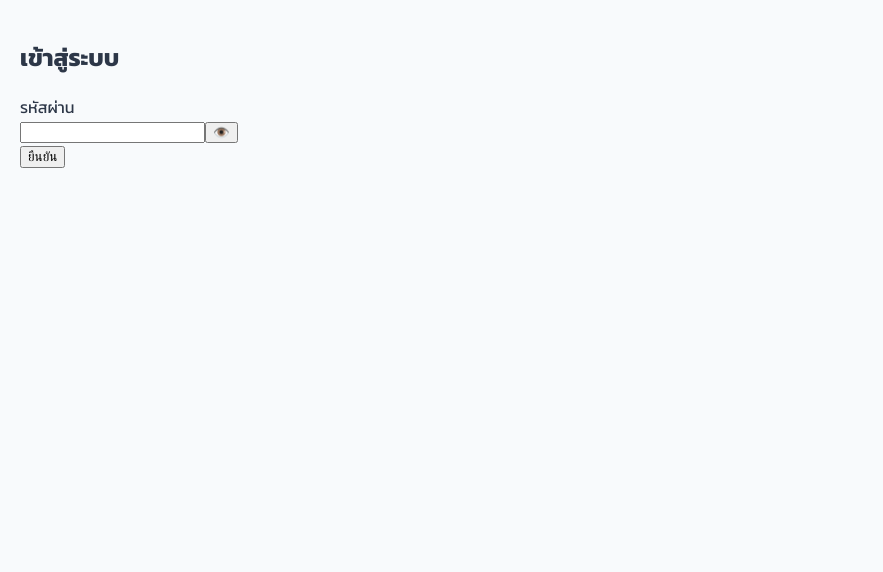
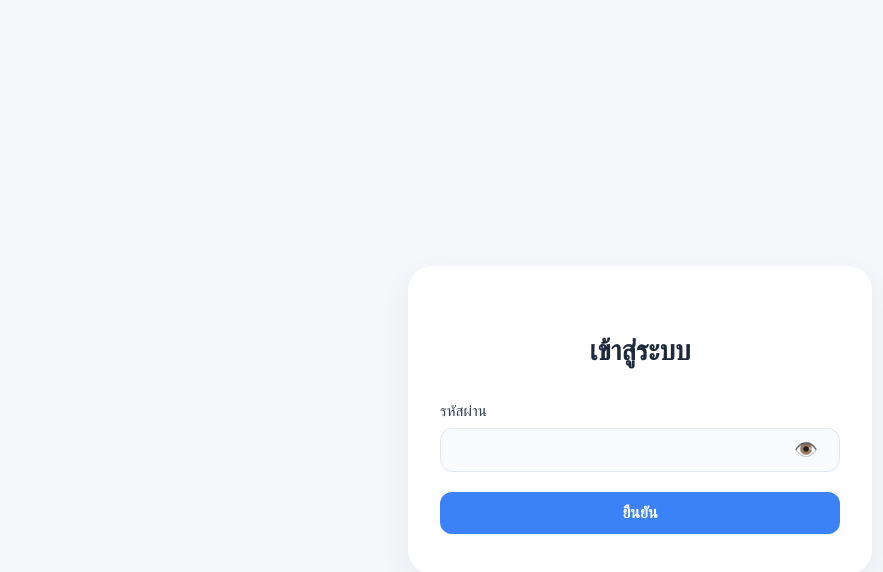
Before and after one commit to phatphoom/student-task-react, a Next.js app: page /Logins in a window 1280 px wide. Shown: the top 572 px of the page, without its empty margins (0-883 px from the left). Built offline with nearby package versions, Linux system fonts and the light colour scheme.

Commit message:
Fix: css and link homepage to login

```diff
--- a/src/app/Logins/page.tsx
+++ b/src/app/Logins/page.tsx
@@ -5,7 +5,7 @@ import { useRouter } from 'next/navigation';
 
 const LoginPage: React.FC = () => {
     const [password, setPassword] = useState('');
-  const [showPassword, setShowPassword] = useState(false); // ✅ toggle visibility
+    const [showPassword, setShowPassword] = useState(false);
     const [error, setError] = useState('');
     const [success, setSuccess] = useState(false);
     const router = useRouter();
@@ -13,6 +13,7 @@ const LoginPage: React.FC = () => {
     const handleSubmit = (e: React.FormEvent) => {
         e.preventDefault();
         if (password === 'ep105admin') {
+        localStorage.setItem('loggedIn', 'true');  // <-- เพิ่มตรงนี้
         setSuccess(true);
         setError('');
         router.push('/');
--- a/src/app/Reports/page.tsx
+++ b/src/app/Reports/page.tsx
@@ -75,7 +75,7 @@ export default function TaskInformation() {
       <h1 className="title"> TASK INFOMATION</h1>
 
       <div className="home-btn mb-4">
-        <Link href="/" className="nav-btn">
+        <Link href="/Logins" className="nav-btn">
           หน้าหลัก (Manage)
         </Link>
 
--- a/src/app/globals.css
+++ b/src/app/globals.css
@@ -648,3 +648,126 @@ body {
   color: #444;
   font-size: 14px;
 }
+
+/* app/globals.css */
+
+body {
+  margin: 0;
+  font-family: 'Segoe UI', Tahoma, Geneva, Verdana, sans-serif;
+  background-color: #f5f6fa;
+}
+
+.login-container {
+  display: flex;
+  align-items: center;
+  justify-content: center;
+  min-height: 100vh;
+  background-color: #f5f6fa;
+}
+
+.login-box {
+  background-color: #ffffff;
+  padding: 2.5rem 2rem;
+  border-radius: 1.5rem;
+  box-shadow: 0 12px 32px rgba(0, 0, 0, 0.05);
+  width: 100%;
+  max-width: 400px;
+}
+
+.login-title {
+  font-size: 1.75rem;
+  font-weight: 700;
+  margin-bottom: 2rem;
+  text-align: center;
+  color: #1e293b;
+}
+
+.login-form {
+  display: flex;
+  flex-direction: column;
+  gap: 1.25rem;
+}
+
+.login-label {
+  font-size: 0.95rem;
+  color: #334155;
+  margin-bottom: 0.5rem;
+  display: block;
+}
+
+.login-input {
+  width: 100%; /* ✅ กว้างเต็มพื้นที่ */
+  padding: 0.75rem 1rem;
+  border: 1px solid #e2e8f0;
+  border-radius: 0.75rem;
+  font-size: 1rem;
+  transition: all 0.2s ease;
+  background-color: #f9fafb;
+}
+
+.login-input:focus {
+  border-color: #3b82f6;
+  box-shadow: 0 0 0 3px rgba(59, 130, 246, 0.2);
+  background-color: #ffffff;
+  outline: none;
+}
+
+.login-button {
+  width: 100%; /* ✅ เพิ่มความกว้างให้เต็มเหมือน input */
+  padding: 0.75rem 1rem;
+  background-color: #3b82f6;
+  color: #ffffff;
+  font-size: 1rem;
+  font-weight: 600;
+  border: none;
+  border-radius: 0.75rem;
+  cursor: pointer;
+  transition: background-color 0.2s ease;
+}
+
+
+.login-button:hover {
+  background-color: #2563eb;
+}
+
+.login-error {
+  color: #ef4444;
+  font-size: 0.875rem;
+  margin-top: -0.5rem;
+}
+
+.login-success {
+  color: #10b981;
+  font-size: 0.875rem;
+  margin-top: -0.5rem;
+}
+
+.input-with-icon {
+  position: relative;
+  display: flex;
+  align-items: center;
+}
+
+.login-input {
+  width: 100%;
+  padding: 0.75rem 3rem 0.75rem 1rem; /* เพิ่ม padding ด้านขวาให้มีที่ว่างสำหรับปุ่มลูกตา */
+  border: 1px solid #e2e8f0;
+  border-radius: 0.75rem;
+  font-size: 1rem;
+  transition: all 0.2s ease;
+  background-color: #f9fafb;
+}
+
+.toggle-password {
+  position: absolute;
+  right: 1rem;
+  background: none;
+  border: none;
+  cursor: pointer;
+  font-size: 1.2rem;
+  color: #6b7280;
+}
+
+.toggle-password:hover {
+  color: #374151;
+}
```
Also changed, not shown: src/app/page.tsx (+22 -2 lines). Lines whose indentation alone changed are shown as unchanged.
